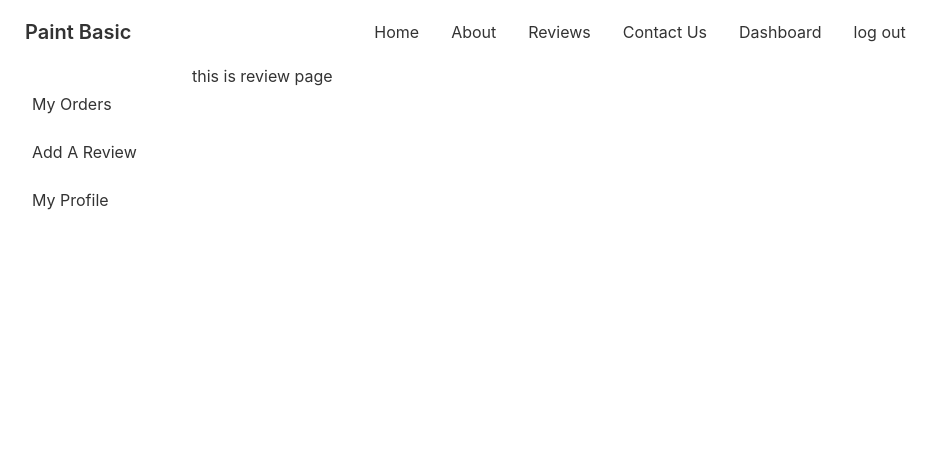
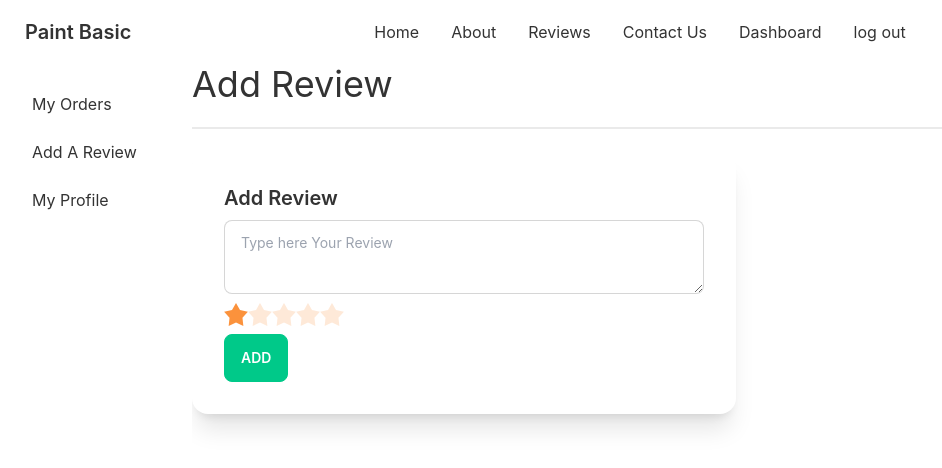
Before and after one commit to akashwebs/pain-basic-manufactuer-client, a React (Create React App) app: page /dashboard/review in a window 1280 px wide. Shown: the top 468 px of the page, without its empty margins (0-942 px from the left). Built offline with nearby package versions, Linux system fonts and the light colour scheme; no server answers; sample sign-in values are in the browser's storage.

Commit message:
added post reivew

```diff
--- a/src/Pages/Dashboard/AddReviews.js
+++ b/src/Pages/Dashboard/AddReviews.js
@@ -1,9 +1,75 @@
-import React from 'react';
+import React, { useState } from 'react';
+import { useAuthState } from 'react-firebase-hooks/auth';
+import { toast } from 'react-toastify';
+import auth from '../../Firebase.init';
+
 
 const AddReviews = () => {
+    const [user] = useAuthState(auth)
+    const [rating, setRating] = useState(1)
+    const [review, setReview] = useState('')
+
+    const handleAddReview = () => {
+        const userReview = {
+            rating,
+            review,
+            userName: user.displayName
+        }
+
+        if (rating > 0 && review.length > 0) {
+            fetch('http://localhost:5000/reivew', {
+                method: 'POST',
+                headers: {
+                    'content-type': 'application/json',
+                    authorization: `Beeraar ${localStorage.getItem('accessToken')}`
+                },
+                body: JSON.stringify(userReview)
+
+            })
+                .then(res => res.json())
+                .then(data => {
+                    if (data.insertedId) {
+                        toast.success('review added')
+                        setReview(' ')
+                    }
+                })
+        }
+        else{
+            toast.error('please check the all filed')
+        }
+    }
+
+
+
     return (
         <div>
-            <h2>this is review page</h2>
+            <h2 className='text-4xl'>Add Review </h2>
+            <div class="divider"></div>
+            <div class="card w-1/2 bg-base-100 shadow-xl">
+                <div class="card-body">
+                    <h2 class="card-title">Add Review</h2>
+
+                    <div class="form-control w-full ">
+
+                        <textarea onChange={(e) => setReview(e.target.value)} defaultValue={review} name='review' type="text" placeholder='Type here Your Review' class="textarea textarea-bordered " />
+                    </div>
+
+                    <div onChange={(e) => setRating(e.target.value)} class="rating">
+                        <input type="radio" checked name="rating-2" value={'1'} class="mask mask-star-2 bg-orange-400" />
+                        <input type="radio" name="rating-2" value={'2'} class="mask mask-star-2 bg-orange-400" />
+                        <input type="radio" name="rating-2" value={'3'} class="mask mask-star-2 bg-orange-400" />
+                        <input type="radio" name="rating-2" value={'4'} class="mask mask-star-2 bg-orange-400" />
+                        <input type="radio" name="rating-2" value={'5'} class="mask mask-star-2 bg-orange-400" />
+                    </div>
+
+                    <div class="card-actions ">
+                        <button onClick={handleAddReview} class="btn btn-primary text-white">Add</button>
+                    </div>
+                </div>
+            </div>
+
+
+
         </div>
     );
 };
--- a/src/Pages/Dashboard/MyProfile.js
+++ b/src/Pages/Dashboard/MyProfile.js
@@ -89,7 +89,7 @@ const MyProfile = () => {
 
     return (
         <div className='lg:pr-5 lg:pl-2'>
-            <h2 className='text-3xl my-3 text-orange-500'> My Profile</h2>
+            <h2 className='text-4xl my-3 '> My Profile</h2>
             <button onClick={() => setEdit(!edit)} class={`btn gap-2 ${edit ? 'btn-accent ' : 'btn-success text-white'}`}>
                 <img className='w-8 h-8 ' src={editimg} alt="" />
                 Edit profile
```
